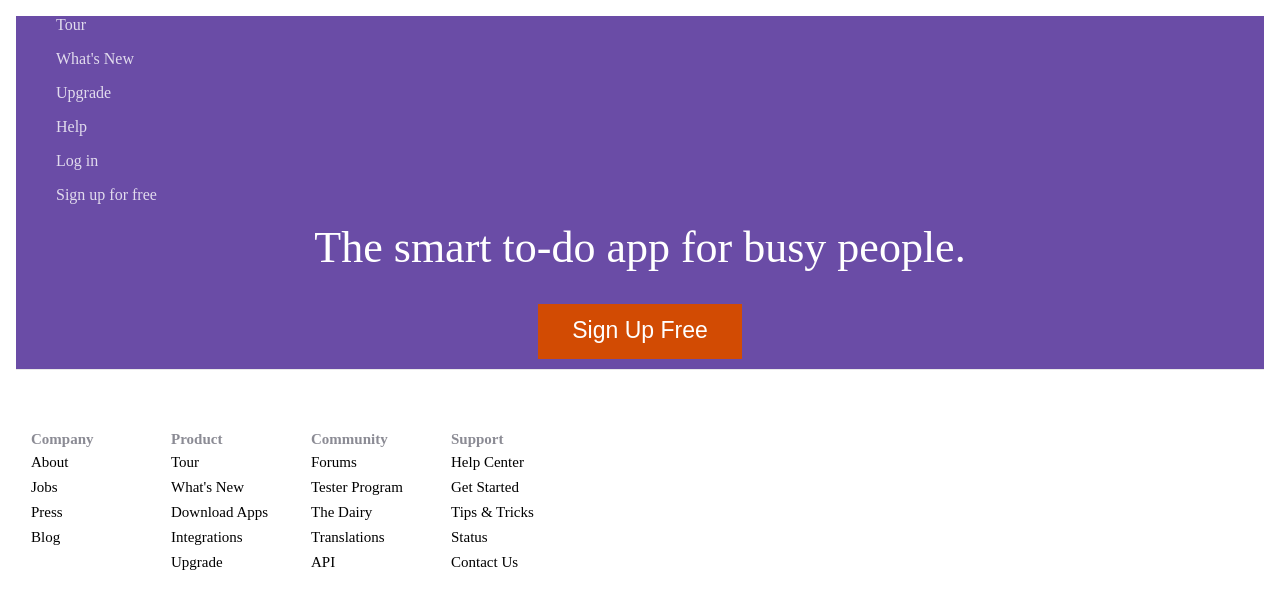
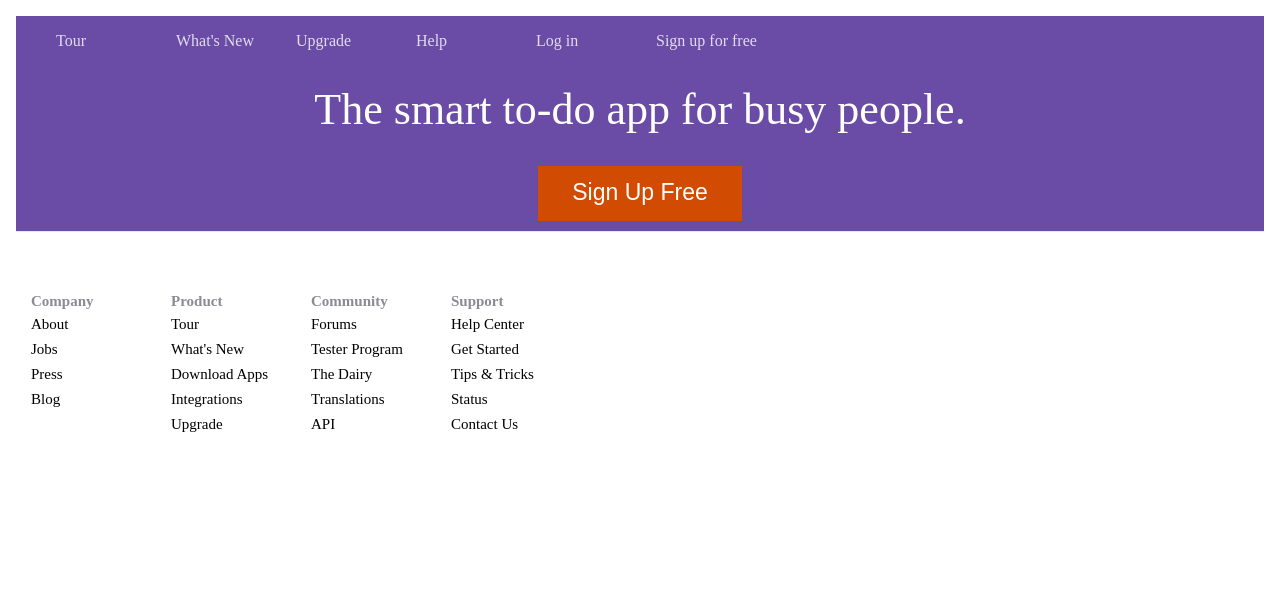
Before and after one commit to Mathew29/Rebuild-Remember-To-Milk-Website, an Angular app: page / in a window 1280 px wide. Shown: the top 608 px of the page. Built offline with nearby package versions, Linux system fonts and the light colour scheme.

Commit message:
add spacing between titles in the header and add img

```diff
--- a/src/app/header-nav/header-nav.component.css
+++ b/src/app/header-nav/header-nav.component.css
@@ -24,5 +24,20 @@ p {
 li {
     list-style: none;
 }
+.navbar .top-nav-right li {
+    display: inline-block;
+    vertical-align: top;
+    font-size: 14x;
+    min-width: 120px;
+    max-width: 200px;
+}
+
+.navbar img {
+    background-size: 179px auto;
+    display: inline-block;
+    margin: 12px 0 0 2px;
+    position: relative;
+    width: 179px;
+}
 
 /* change p tag to a tag */
```
